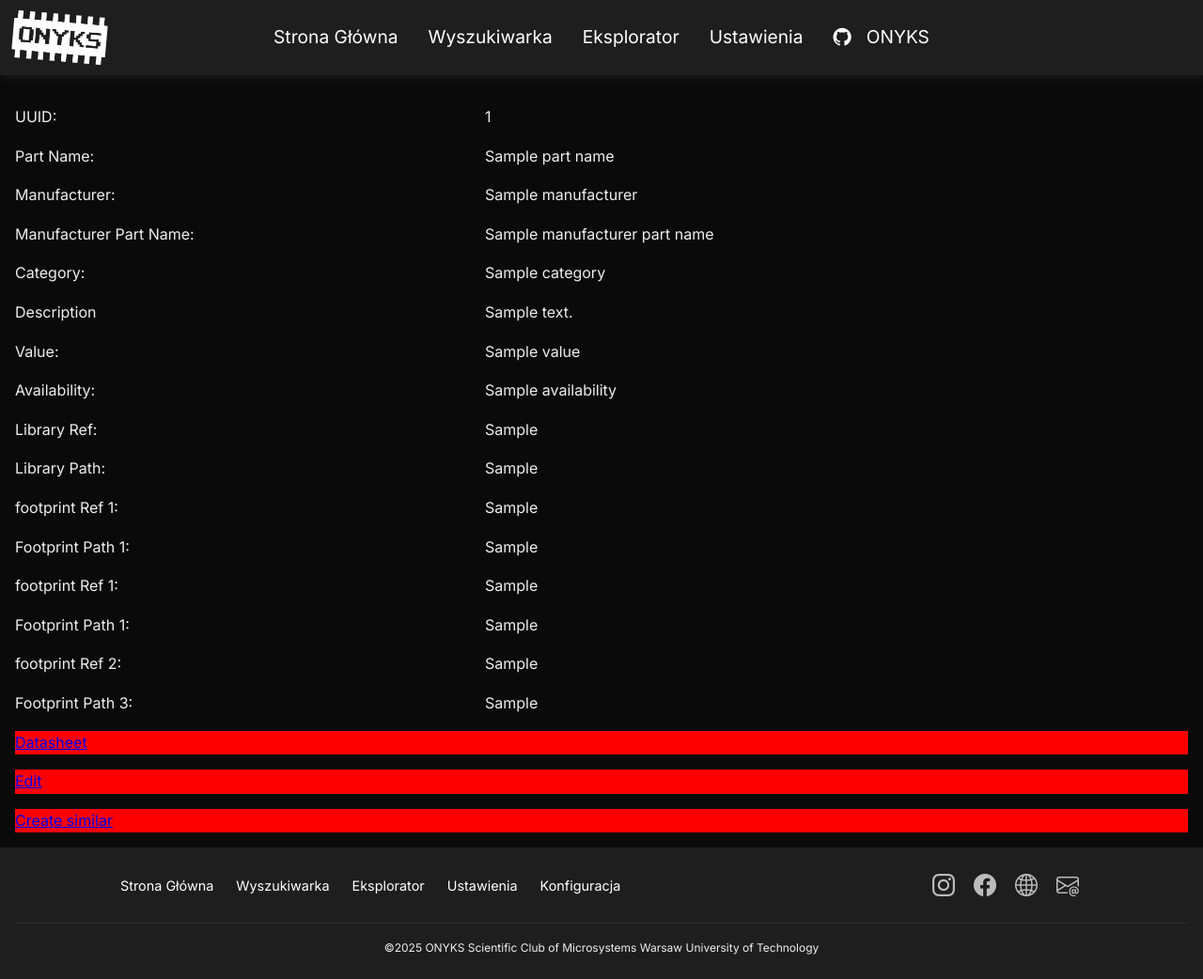
After one commit to knonyks/onyks-pcb-elements-database-manager, a Python web app: template server/app/templates/element_details.html in a window 1280 px wide. The commit adds this page. Shown: the whole page at 94% size. Run offline with Jinja, Linux system fonts and the light colour scheme; the template is opened without the code that fills it: most values are stand-ins (such as "Sample title", 1, 10 or a date in 2020); some libraries are stand-ins or nearby versions.

Commit message:
Creating element update; uploading files and elements' details page

```diff
--- a/server/app/onyks.py
+++ b/server/app/onyks.py
@@ -19,6 +19,7 @@ from flask_login import LoginManager, UserMixin, login_user, logout_user, login_
 import signal, sys
 from sqlalchemy.orm import declarative_base, sessionmaker
 from sqlalchemy import create_engine, Column, Integer, String
+import os
 
 class Models:
 
@@ -172,6 +173,8 @@ class OnyksApp:
     def init(self, config):
         self.config = config
 
+        self.app.config['UPLOAD_FOLDER'] = os.path.abspath(config['database']['elements']['datasheets_folder_path'])
+
         self.__init_filling_site_data()
         self.__init_database()
         self.__init_repository()
--- /dev/null
+++ b/server/app/templates/element_details.html
@@ -0,0 +1,116 @@
+{% extends "base.html" %}
+
+{% block css %}
+<link rel="stylesheet" href="{{url_for('static', filename='css/element_details.css')}}">
+{% endblock %}
+
+{% block content %}
+
+<style>
+    .great-parent
+    {
+        display: flex;
+        flex-direction: column;
+        gap: 1rem;
+    }
+    .parent
+    {
+        display: flex;
+        flex-direction: row;
+    }
+    .child
+    {
+        width: 500px;
+    }
+</style>
+
+<div class="great-parent">
+
+    <div class="parent">
+        <div class="child">UUID:</div>
+        <div class="child">{{uuid}}</div>
+    </div>
+
+    <div class="parent">
+        <div class="child">Part Name:</div>
+        <div class="child">{{part_name}}</div>
+    </div>
+
+    <div class="parent">
+        <div class="child">Manufacturer:</div>
+        <div class="child">{{manufacturer}}</div>
+    </div>
+
+    <div class="parent">
+        <div class="child">Manufacturer Part Name:</div>
+        <div class="child">{{manufacturer_part_name}}</div>
+    </div>
+
+    <div class="parent">
+        <div class="child">Category:</div>
+        <div class="child">{{category}}</div>
+    </div>
+
+    <div class="parent">
+        <div class="child">Description</div>
+        <div class="child">{{description}}</div>
+    </div>
+
+    <div class="parent">
+        <div class="child">Value:</div>
+        <div class="child">{{value}}</div>
+    </div>
+
+    <div class="parent">
+        <div class="child">Availability:</div>
+        <div class="child">{{availability}}</div>
+    </div>
+
+    <div class="parent">
+        <div class="child">Library Ref:</div>
+        <div class="child">{{library_ref}}</div>
+    </div>
+
+    <div class="parent">
+        <div class="child">Library Path:</div>
+        <div class="child">{{library_path}}</div>
+    </div>
+
+
+    <div class="parent">
+        <div class="child">footprint Ref 1:</div>
+        <div class="child">{{footprint_ref_1}}</div>
+    </div>
+
+    <div class="parent">
+        <div class="child">Footprint Path 1:</div>
+        <div class="child">{{footprint_path_1}}</div>
+    </div>
+
+    <div class="parent">
+        <div class="child">footprint Ref 1:</div>
+        <div class="child">{{footprint_ref_1}}</div>
+    </div>
+
+    <div class="parent">
+        <div class="child">Footprint Path 1:</div>
+        <div class="child">{{footprint_path_1}}</div>
+    </div>
+
+    <div class="parent">
+        <div class="child">footprint Ref 2:</div>
+        <div class="child">{{footprint_ref_2}}</div>
+    </div>
+
+    <div class="parent">
+        <div class="child">Footprint Path 3:</div>
+        <div class="child">{{footprint_path_3}}</div>
+    </div>
+
+    <a href="{{url_for('show_datasheet', category=category, id=uuid)}}" target="_blank" style="background-color: red;">Datasheet</a>
+    <a href="{{url_for('dashboard')}}" target="_blank" style="background-color: red;">Edit</a>
+    <a href="{{url_for('dashboard')}}" target="_blank" style="background-color: red;">Create similar</a>
+
+</div>
+
+{% endblock %}
--- a/server/app/templates/element_form.html
+++ b/server/app/templates/element_form.html
@@ -73,7 +73,7 @@
     </div>
 </div>
 
-<form method="POST" id="element-form" class="form-grid">
+<form method="POST" id="element-form" class="form-grid" enctype="multipart/form-data">
     <div class="form-column">
         {{ form.hidden_tag() }}
 
--- a/server/app/templates/search_components.html
+++ b/server/app/templates/search_components.html
@@ -10,7 +10,7 @@
     <div class="" style="display: flex; flex-direction: row; gap: 1rem;">
         <a href="{{url_for('element_create')}}" style="padding: 1rem; width: 200px; background-color: red;">Create</a>
         <a href="{{url_for('element_create')}}" style="padding: 1rem; width: 200px; background-color: red;">Edit</a>
-        <a href="{{url_for('element_create')}}" style="padding: 1rem; width: 200px; background-color: red;">Create alike</a>
+        <a href="{{url_for('element_create')}}" style="padding: 1rem; width: 200px; background-color: red;">Create similar</a>
         <a href="{{url_for('element_create')}}" style="padding: 1rem; width: 200px; background-color: red;">Delete</a>
         <a href="{{url_for('element_create')}}" style="padding: 1rem; width: 200px; background-color: red;">Show details</a>
     </div>
--- a/server/app/utils/forms.py
+++ b/server/app/utils/forms.py
@@ -1,6 +1,7 @@
 from flask_wtf import FlaskForm
 from wtforms import StringField, TextAreaField, SubmitField, SelectField, PasswordField, FileField
 from wtforms.validators import DataRequired, Length, Email
+from wtforms.validators import DataRequired
 
 def get_creating_element_form(categories):
     zippedCategories = [str(i) for i in range(1, len(categories) + 1)]
```
Also changed, not shown: server/app/routes.py (+88 -23 lines), server/app/static/JS/element_form.js (+42 -0 lines), server/app/static/css/element_details.css (added), 1 other file.
